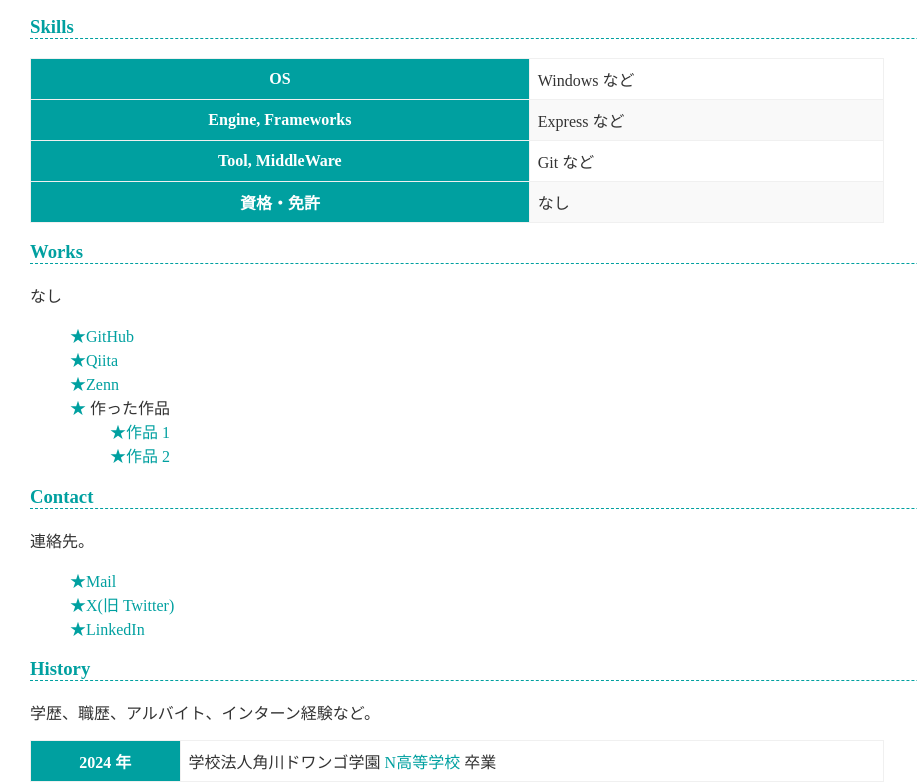
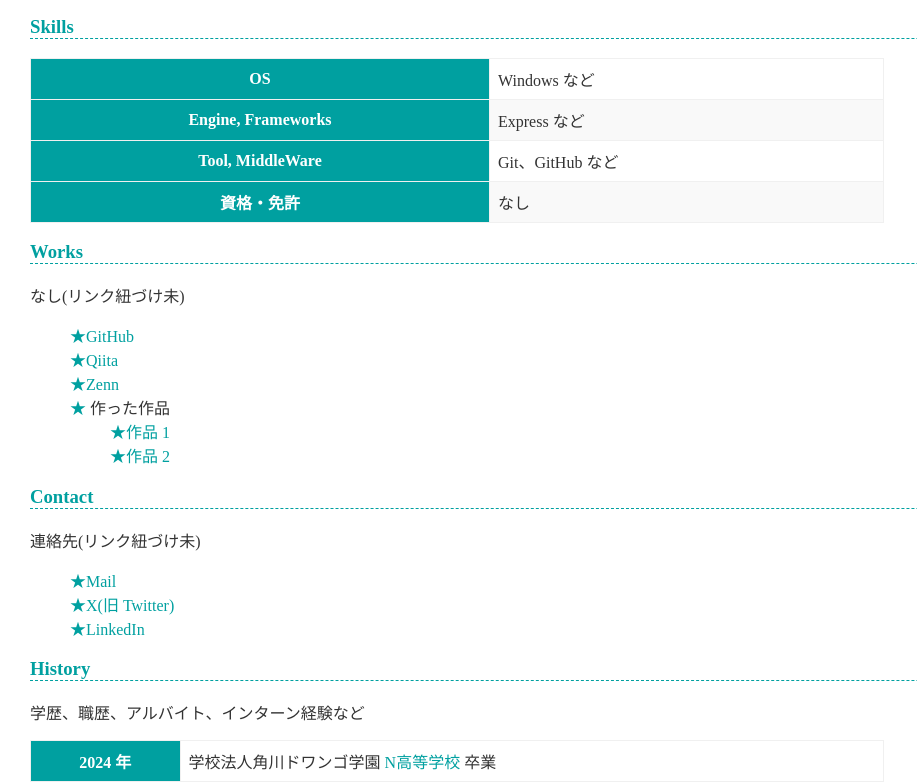
Before and after one commit to 251zs03114-coder/251zs03114-coder.github.io, a plain HTML site: page index.html in a window 1280 px wide. Shown: the part 345-1127 px from the top of the page, without its empty margins (0-917 px from the left). Drawn offline with Linux system fonts and the light colour scheme.

Commit message:
情報の修正

```diff
--- a/index.html
+++ b/index.html
@@ -34,7 +34,7 @@
       </tr>
       <tr>
         <th>Tool, MiddleWare</th>
-        <td>Git など</td>
+        <td>Git、GitHub など</td>
       </tr>
       <tr>
         <th>資格・免許</th>
@@ -43,7 +43,7 @@
     </table>
 
     <h3>Works</h3>
-    <p>なし</p>
+    <p>なし(リンク紐づけ未)　</p>
     <ul>
       <li><a href="https://github.com/">GitHub</a></li>
       <li><a href="https://qiita.com/">Qiita</a></li>
@@ -58,7 +58,7 @@
     </ul>
 
     <h3>Contact</h3>
-    <p>連絡先。</p>
+    <p>連絡先(リンク紐づけ未)　</p>
     <ul>
       <li><a href="mailto:name@example.com">Mail</a></li>
       <li><a href="https://twitter.com/n_yobikou">X(旧 Twitter)</a></li>
@@ -66,7 +66,7 @@
     </ul>
 
     <h3>History</h3>
-    <p>学歴、職歴、アルバイト、インターン経験など。</p>
+    <p>学歴、職歴、アルバイト、インターン経験など</p>
     <table>
       <tr>
         <th>2024 年</th>
```
